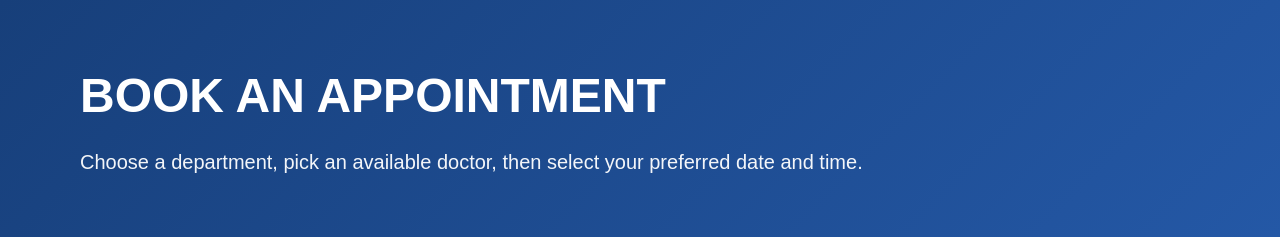
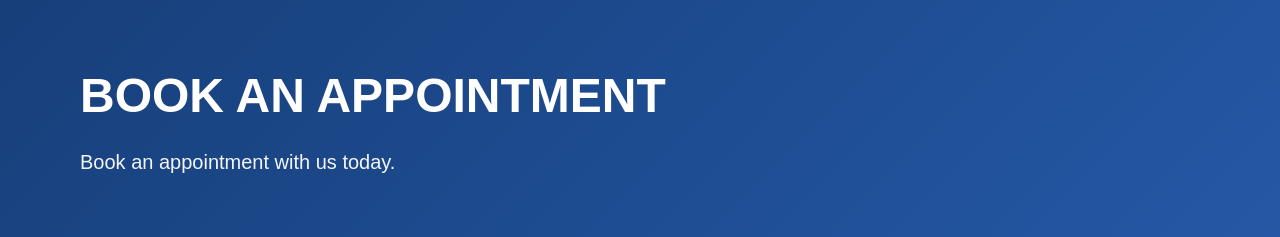
Before and after one commit to Morgan125-net/Hospital, a React (Vite) app in the folder client/: page / in a window 1280 px wide. Shown: the top 237 px of the page. Built offline with nearby package versions, Linux system fonts and the light colour scheme; no server answers.

Commit message:
Update BookAppointment hero section description

```diff
--- a/client/src/pages/BookAppointment.jsx
+++ b/client/src/pages/BookAppointment.jsx
@@ -193,8 +193,7 @@ Status: ${data.status}`
       <section className="hero">
         <h1>BOOK AN APPOINTMENT</h1>
         <p>
-          Choose a department, pick an available doctor, then select your
-          preferred date and time.
+          Book an appointment with us today.
         </p>
       </section>
 
```
